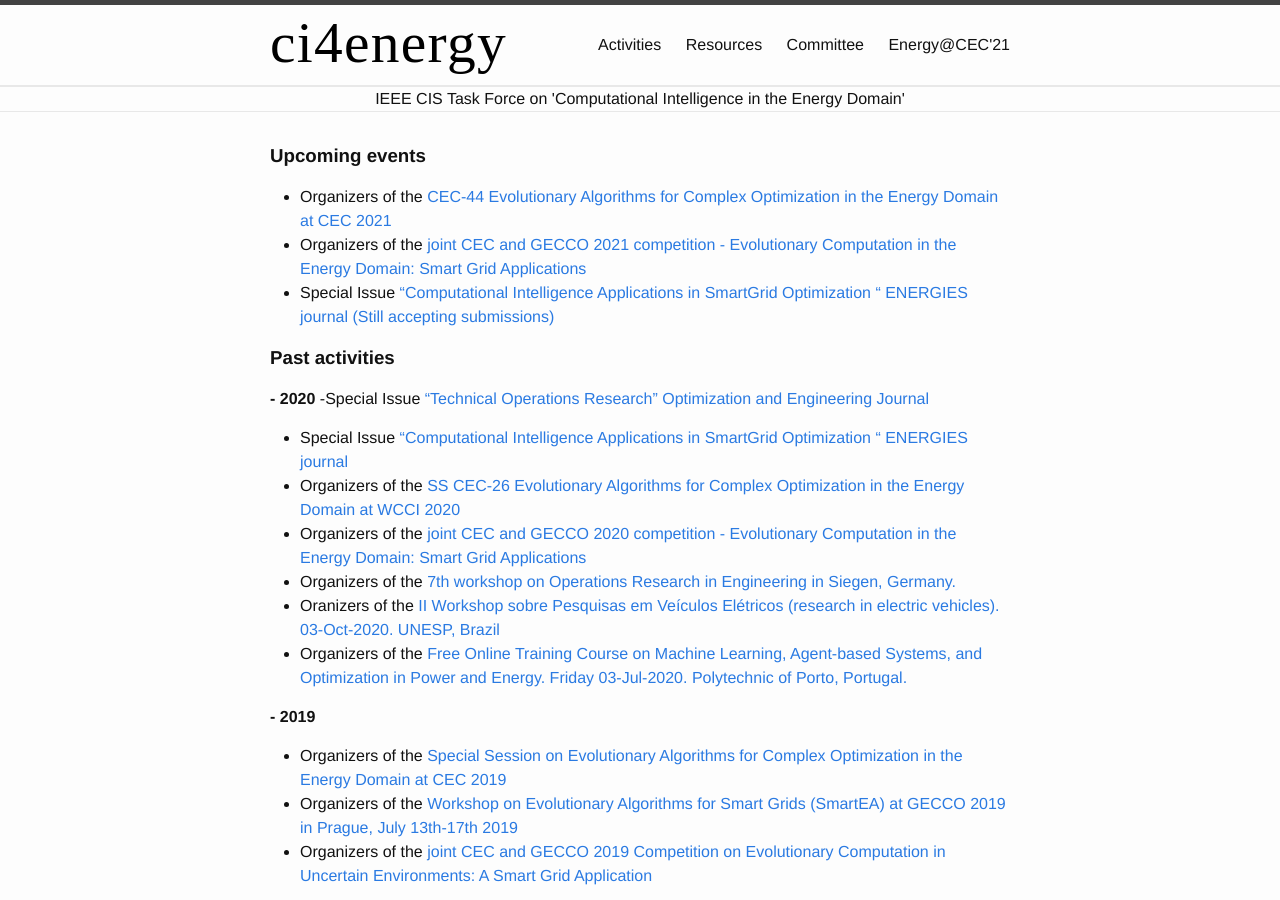
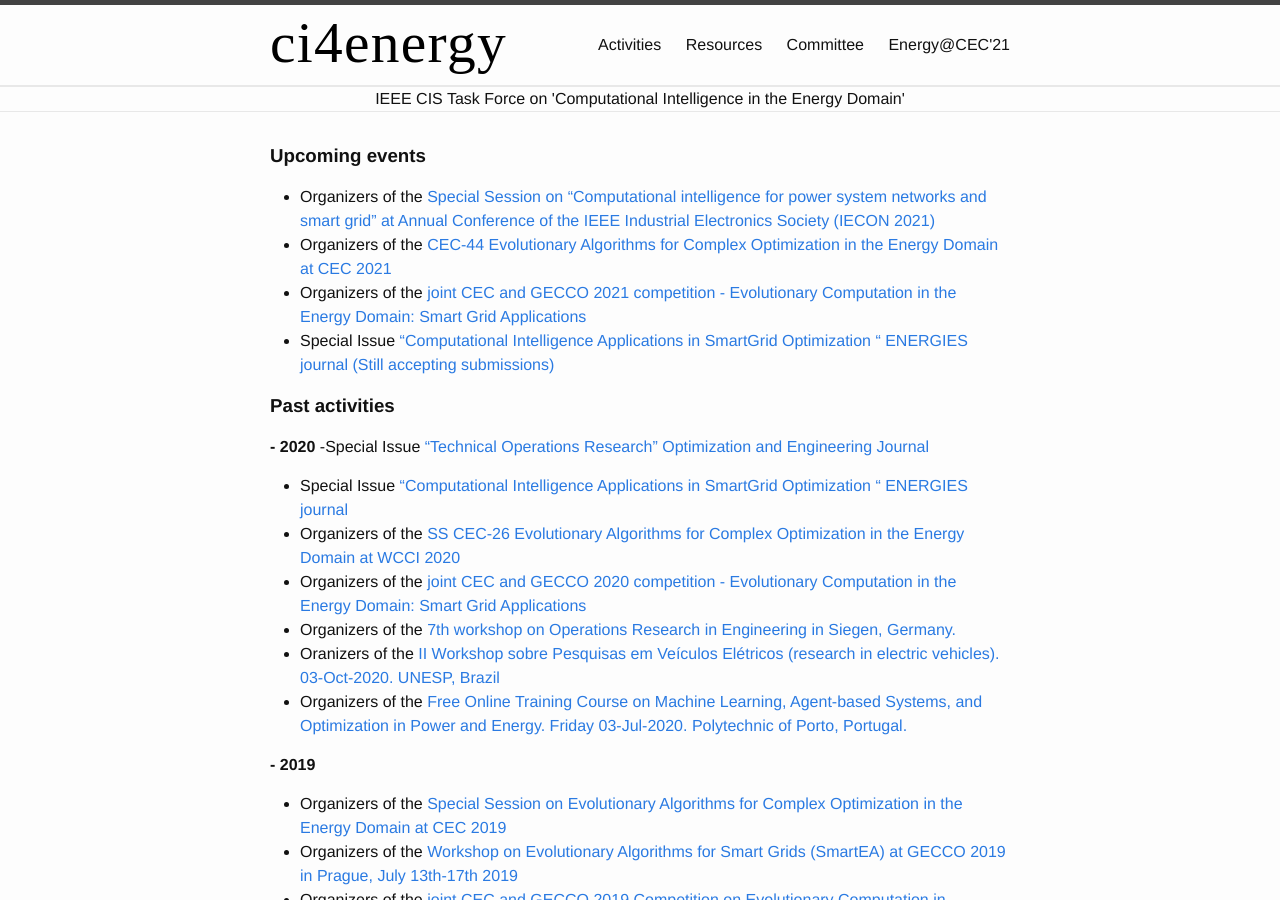
Before and after one commit to ci4energy/ci4energy.github.io, a Jekyll site: the page built from activities.md, in a window 1280 px wide and 900 px high. Built offline with Jekyll 4.4.1, drawn with Linux system fonts in a browser that asks for light colours.

Commit message:
Update activities.md

```diff
--- a/activities.md
+++ b/activities.md
@@ -7,6 +7,7 @@
 ---
 
 <h3><b>Upcoming events</b></h3>
+- Organizers of the <a href="https://ieeeiecon.org/wp-content/uploads/sites/293/69.pdf">Special Session on “Computational intelligence for power system networks and smart grid” at Annual Conference of the IEEE Industrial Electronics Society (IECON 2021)</a>
 - Organizers of the <a href="http://www.gecad.isep.ipp.pt/ERM-competitions/ss2021/">CEC-44 Evolutionary Algorithms for Complex Optimization in the Energy Domain at CEC 2021</a>
 - Organizers of the <a href="http://www.gecad.isep.ipp.pt/ERM-competitions/2021-2/"> joint CEC and GECCO 2021 competition - Evolutionary Computation in the Energy Domain: Smart Grid Applications</a>
 - Special Issue <a href="https://www.mdpi.com/journal/energies/special_issues/computational_intelligence_applications_smartGrid_optimization"> "Computational Intelligence Applications in SmartGrid Optimization “ ENERGIES journal (Still accepting submissions)</a>
```
